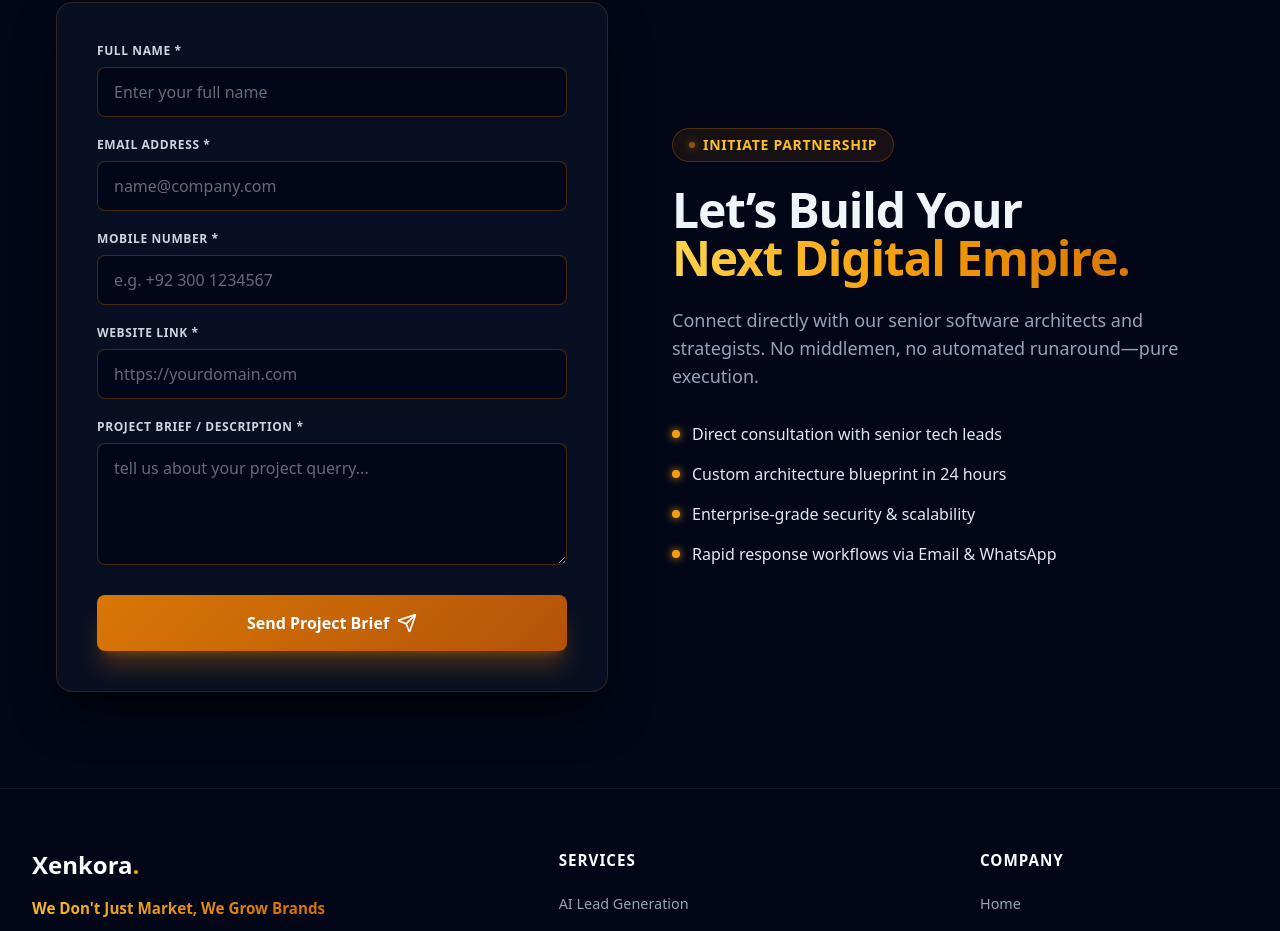
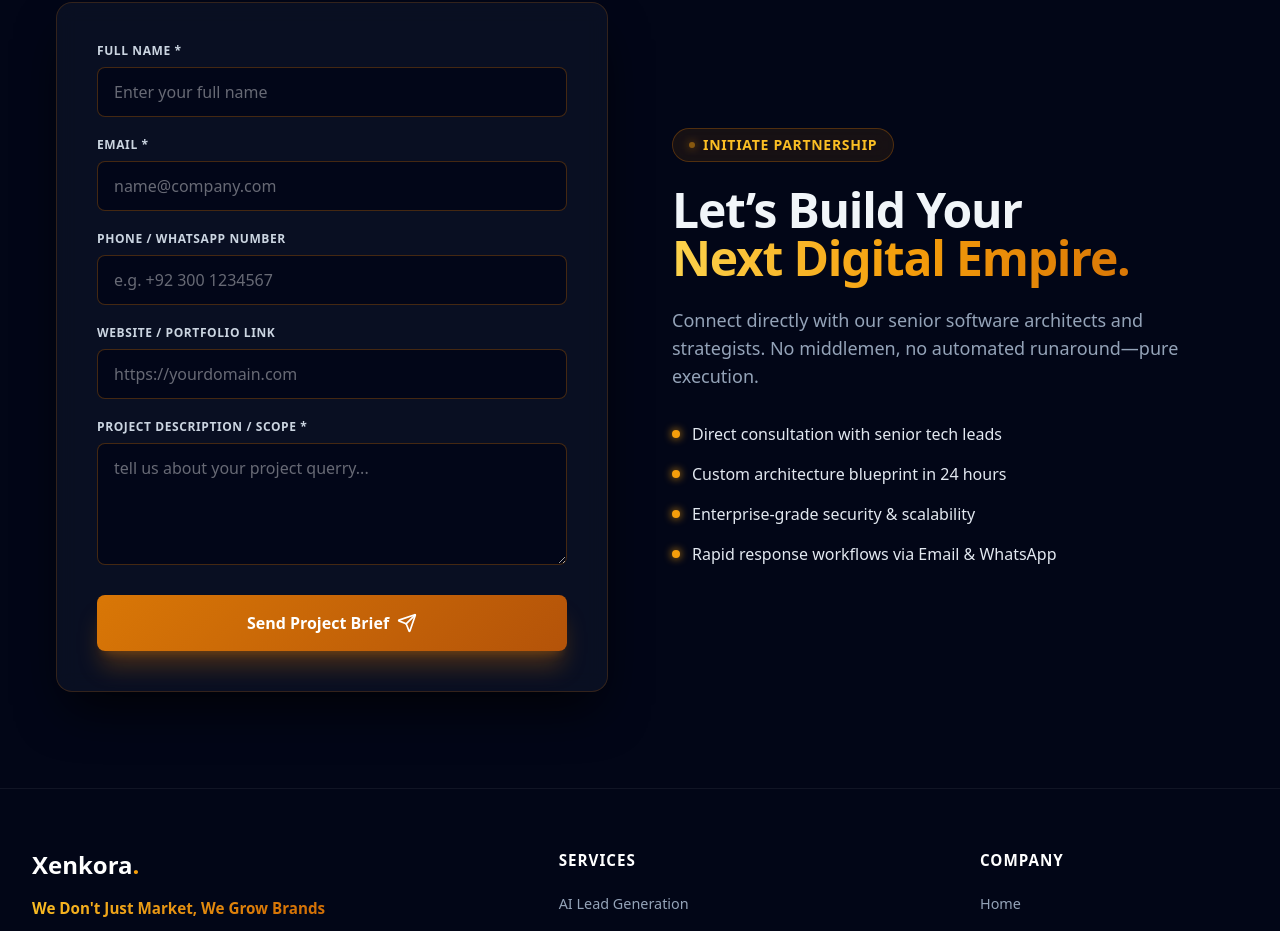
Before and after one commit to xenkora/xenkora-ai-platform, a React (Vite) app: page / in a window 1280 px wide. Shown: the part 4972-5903 px from the top of the page. Built offline with nearby package versions, Linux system fonts and the light colour scheme.

Commit message:
Update HeroSecNine.jsx

```diff
--- a/src/Components/HeroSecNine/HeroSecNine.jsx
+++ b/src/Components/HeroSecNine/HeroSecNine.jsx
@@ -70,7 +70,7 @@ const HeroSecNine = () => {
 
               <div className="mb-5">
                 <label className="block text-xs font-semibold text-slate-300 uppercase tracking-wider mb-2">
-                  Email Address *
+                  Email *
                 </label>
                 <input
                   type="email"
@@ -84,7 +84,7 @@ const HeroSecNine = () => {
 
               <div className="mb-5">
                 <label className="block text-xs font-semibold text-slate-300 uppercase tracking-wider mb-2">
-                  Mobile Number *
+                  Phone / WhatsApp Number
                 </label>
                 <input
                   type="tel"
@@ -98,7 +98,7 @@ const HeroSecNine = () => {
 
               <div className="mb-5">
                 <label className="block text-xs font-semibold text-slate-300 uppercase tracking-wider mb-2">
-                  Website link *
+                  Website / Portfolio Link
                 </label>
                 <input
                   type="url"
@@ -112,7 +112,7 @@ const HeroSecNine = () => {
 
               <div className="mb-6">
                 <label className="block text-xs font-semibold text-slate-300 uppercase tracking-wider mb-2">
-                  Project Brief / Description *
+                 Project Description / Scope *
                 </label>
                 <textarea
                   value={projectDescription}
```
